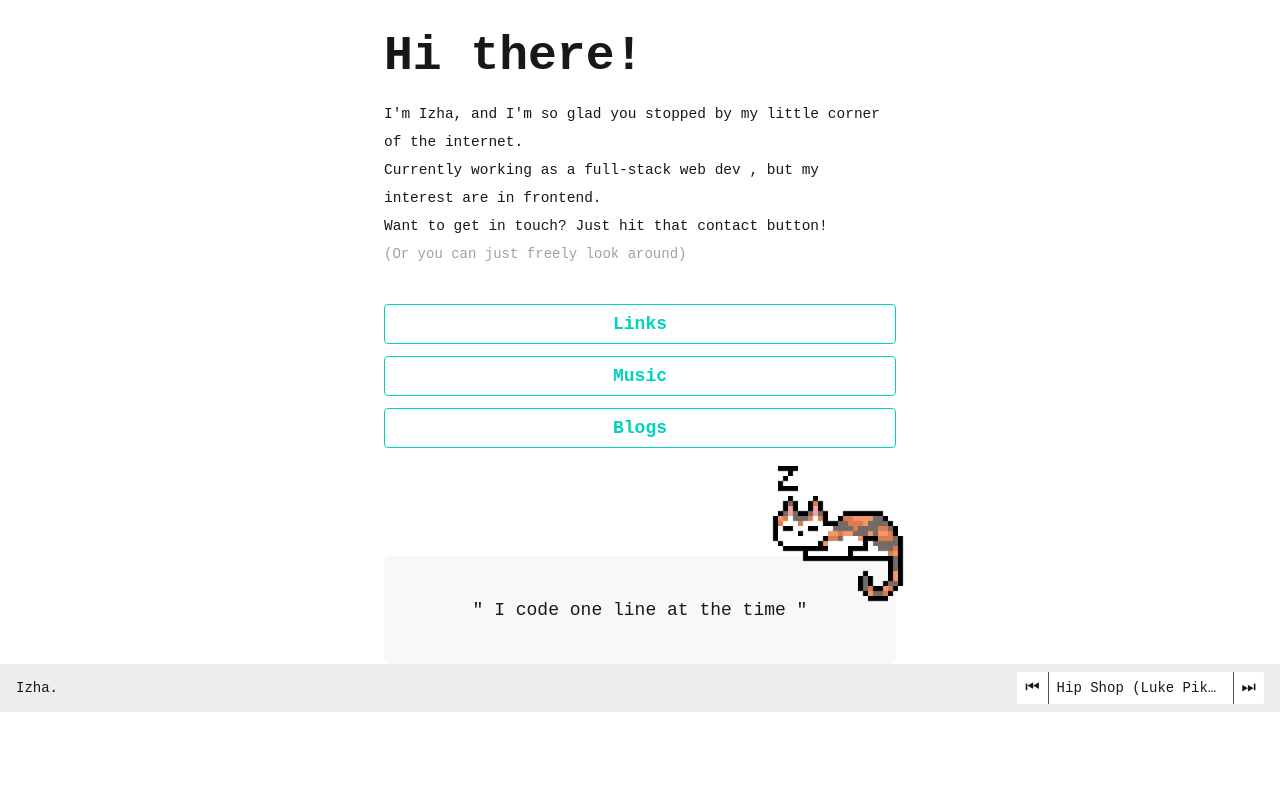
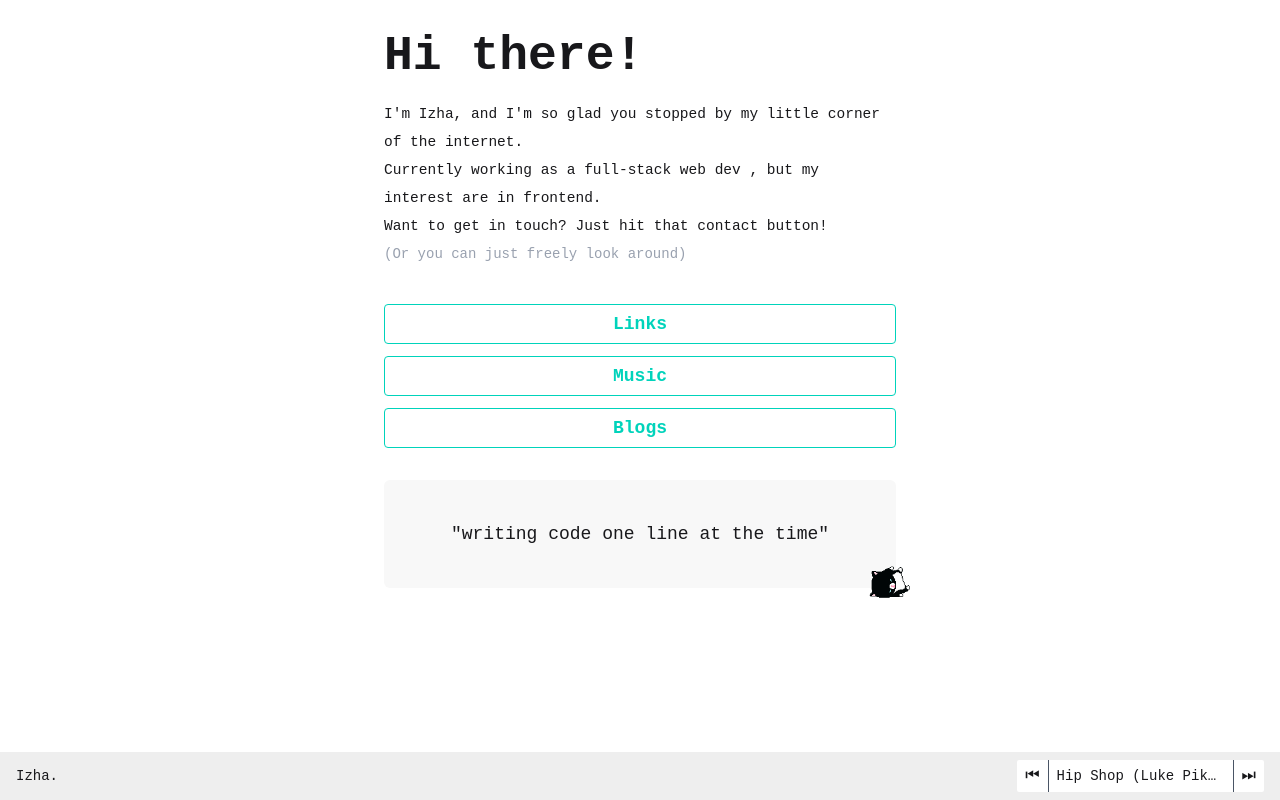
Before and after one commit to justizha/justizha-, a React (Vite) app: page / in a window 1280 px wide. Built offline with nearby package versions, Linux system fonts and the light colour scheme.

Commit message:
chore : height and gif changes

```diff
--- a/src/App.tsx
+++ b/src/App.tsx
@@ -2,7 +2,7 @@ import MainContent from "./components/MainContent";
 
 export default function App() {
   return (
-    <main>
+    <main className="">
       <section className="hero px-4 mt-4">
         <div className="hero-content">
           <div className="sm:max-w-lg max-w-md">
--- a/src/components/Brief.tsx
+++ b/src/components/Brief.tsx
@@ -1,27 +1,17 @@
 export default function Brief() {
   return (
-    <section className="pt-24">
+    <section className="pt-5">
       <div className="relative">
-        {/* <picture>
-          <source srcSet="/assets/zzz.avif" type="image/avif" />
-          <source srcSet="/assets/zzz.webp" type="image/webp" />
+        <div className="rounded-md bg-base-200 sm:w-lg px-4  py-5">
+          <p className="p-5 text-lg text-center">
+            "writing code one line at the time"
+          </p>
           <img
             loading="lazy"
-            src="/assets/zzz.gif"
+            src="/assets/catsleep.gif"
             alt="cat who is sleeping"
-            className="w-40 absolute -right-5.5 -top-25 z-20"
+            className="w-14  absolute  -right-4 top-19"
           />
-        </picture> */}
-        <img
-          loading="lazy"
-          src="/assets/zzz.gif"
-          alt="cat who is sleeping"
-          className="w-40 absolute -right-5.5 -top-25"
-        />
-        <div className="rounded-md bg-base-200 sm:w-lg px-4  py-5">
-          <p className="p-5 text-lg text-center">
-            " I code one line at the time "
-          </p>
         </div>
       </div>
     </section>
--- a/src/components/Footer.tsx
+++ b/src/components/Footer.tsx
@@ -2,7 +2,7 @@ import Audio from "./Audio";
 
 export default function Footer() {
   return (
-    <footer className="bg-base-300 text-base-content  py-2 w-full">
+    <footer className="bg-base-300 text-base-content  py-2 w-full fixed bottom-0">
       <div className="flex justify-between px-4 items-center">
         <h1 className="text-sm">Izha.</h1>
         <Audio />
--- a/src/components/MainContent.tsx
+++ b/src/components/MainContent.tsx
@@ -4,7 +4,7 @@ import Contact from "./Contanct";
 
 export default function MainContent() {
   return (
-    <section className="grid place-items-center px-8 gap-3 ">
+    <section className="grid place-items-center px-8 gap-3">
       <Contact />
       <Link
         className="btn btn-outline btn-accent  sm:w-lg w-full text-lg"
--- a/src/pages/Blogs.tsx
+++ b/src/pages/Blogs.tsx
@@ -3,9 +3,9 @@ import Nav from "../components/Navigation";
 
 export default function Blogs() {
   return (
-    <>
+    <main className="min-h-screen">
       <Nav />
-      <section className="hero  py-8">
+      <section className="hero py-8">
         <div className="hero-content flex-col">
           <div>
             <h1 className="text-2xl text-center mb-2">Blog Posts.</h1>
@@ -32,6 +32,6 @@ export default function Blogs() {
           </Link>
         </div>
       </section>
-    </>
+    </main>
   );
 }
```
Also changed, not shown: public/assets/catsleep.gif (added).
